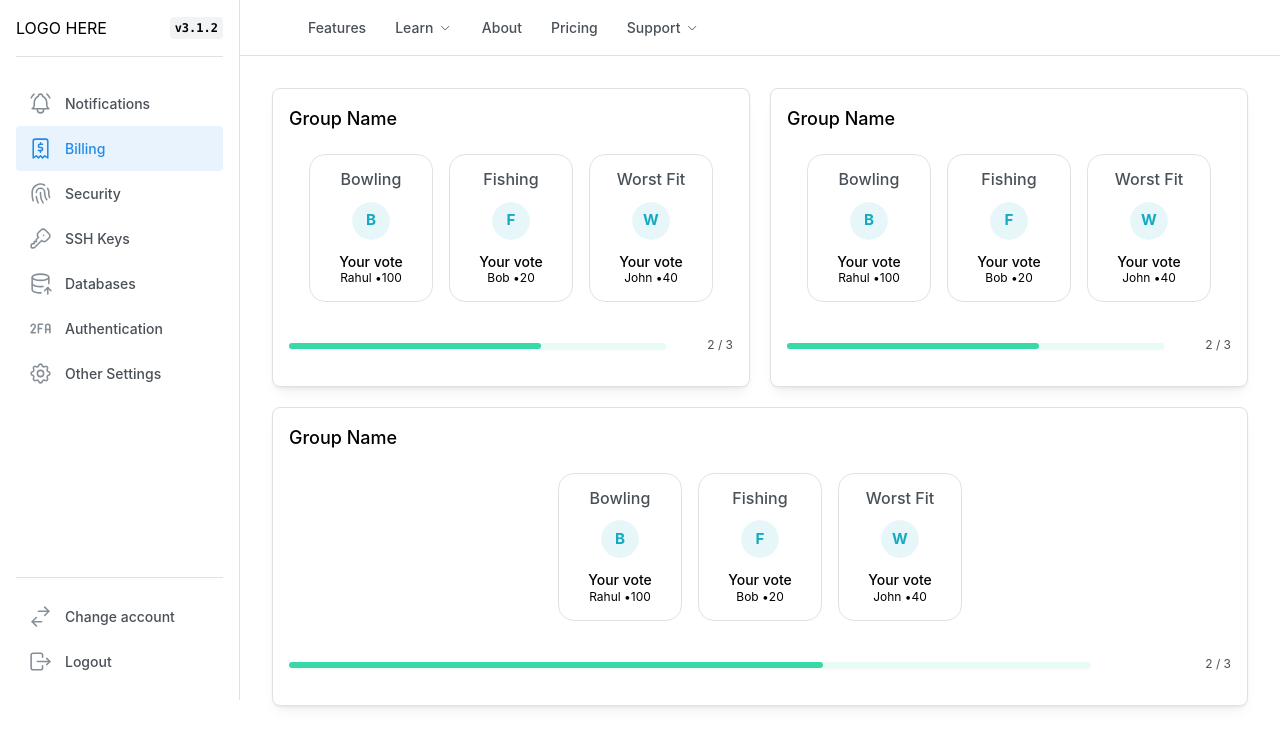
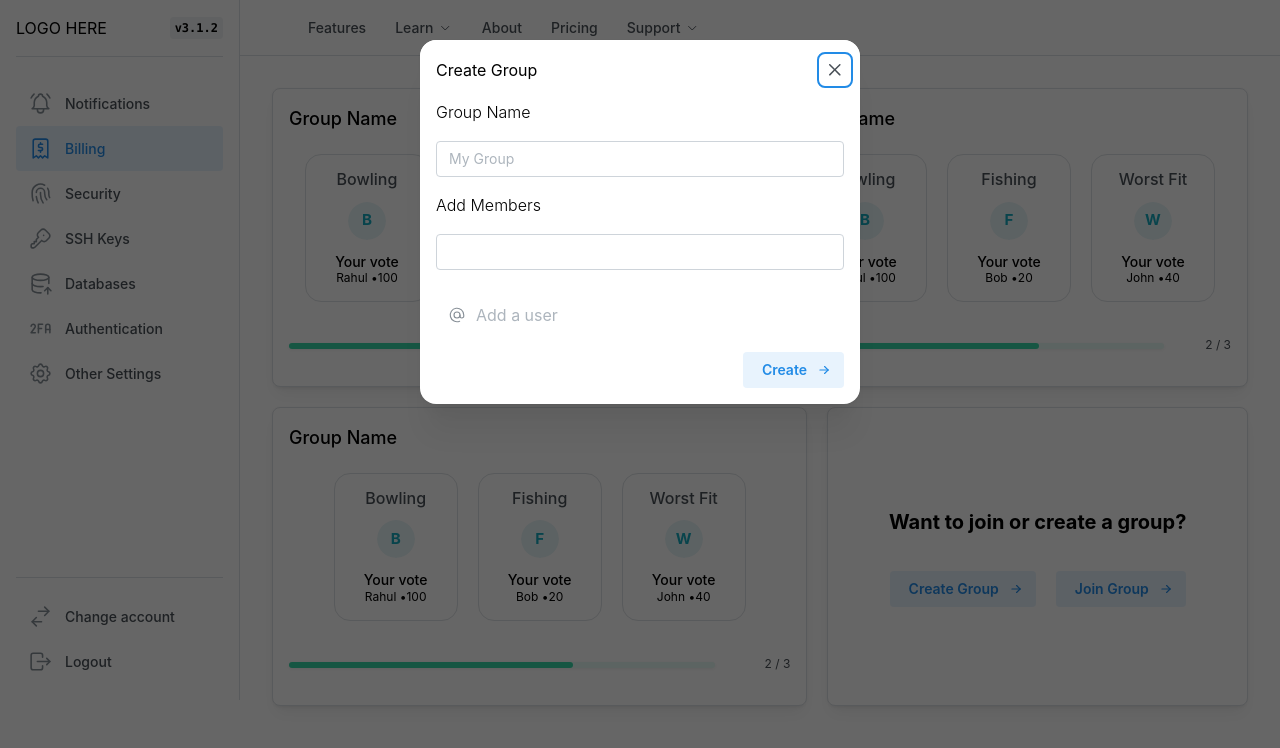
Before and after one commit to rahulmohan126/OddsUp, a React (Vite) app in the folder frontend/: page /home in a window 1280 px wide. Shown: the top 748 px of the page. Built offline with nearby package versions, Linux system fonts and the light colour scheme.

Commit message:
Group chat modals

```diff
--- /dev/null
+++ b/frontend/src/components/ContainedInput/ContainedInput.tsx
@@ -0,0 +1,20 @@
+import { TextInput } from "@mantine/core";
+import classes from "./ContainedInput.module.css";
+
+interface ContainedInputProps {
+  label: string;
+  placeholder: string;
+}
+
+export function ContainedInput(props: ContainedInputProps) {
+  return (
+    <>
+      <TextInput
+        // label="Shipping address"
+        // placeholder="15329 Huston 21st"
+        classNames={classes}
+        {...props}
+      />
+    </>
+  );
+}
--- /dev/null
+++ b/frontend/src/components/ContainedInput/ContainedInputs.module.css
@@ -0,0 +1,17 @@
+.root {
+    position: relative;
+  }
+
+  .input {
+    height: rem(54px);
+    padding-top: rem(18px);
+  }
+
+  .label {
+    position: absolute;
+    pointer-events: none;
+    font-size: var(--mantine-font-size-xs);
+    padding-left: var(--mantine-spacing-sm);
+    padding-top: calc(var(--mantine-spacing-sm) / 2);
+    z-index: 1;
+  }
--- a/frontend/src/components/GroupCard/EventCardMini.tsx
+++ b/frontend/src/components/GroupCard/EventCardMini.tsx
@@ -26,7 +26,7 @@ export default function EventCardMini(props: EventCardMiniProps) {
       h={"148px"}
       p={"sm"}
       withBorder={true}
-      style={{ borderColor: "gray.4" }}
+      style={{ borderColor: "gray.4"}}
       shadow="none"
       radius={"lg"}
     >
--- a/frontend/src/components/GroupCard/GroupCard.tsx
+++ b/frontend/src/components/GroupCard/GroupCard.tsx
@@ -29,7 +29,7 @@ export default function GroupCard() {
           Group Name
         </Text>
 
-        <Flex direction={"row"} gap={"md"} justify={"center"}>
+        <Flex direction={"row"} px={"md"} justify={"center"} gap={"lg"}>
           {eventCardData.map((eventCardData, index) => {
             return (
               <EventCardMini
--- /dev/null
+++ b/frontend/src/components/GroupChatModals/CreateGroupChatModal.tsx
@@ -0,0 +1,126 @@
+import { Modal, Box, Text, Input, Flex, Button } from "@mantine/core";
+import { IconHash, IconArrowRight, IconAt } from "@tabler/icons-react";
+
+import {
+  SegmentedControl,
+  TextInput,
+  rem,
+  Loader,
+  Divider,
+  Stack,
+  Pill,
+  InputBase,
+} from "@mantine/core";
+
+import { useInputState } from "@mantine/hooks";
+import { useState, useEffect } from "react";
+
+function cleanInput(str: string) {
+  // Remove non-alphanumeric characters and spaces using a regular expression
+  return str
+    .replace(/[^a-zA-Z0-9]/g, "")
+    .toLowerCase()
+    .trim();
+}
+
+interface CreateGroupChatModalProps {
+  opened: boolean;
+  close: () => void;
+}
+
+export default function CreateGroupChatModal(props: CreateGroupChatModalProps) {
+  const { opened, close } = props;
+
+  const [search, setSearch] = useInputState("");
+  const [loading, setLoading] = useState(false);
+  const [error, setError] = useState("");
+  const [users, setUsers] = useState<string[]>([]);
+
+  const handleSearch = async (event: React.ChangeEvent<HTMLInputElement>) => {
+    setSearch(event.target.value);
+  };
+
+  const enterSearch = async () => {
+    const newUsername = cleanInput(search);
+
+    if (users.includes(newUsername)) {
+      setError("User already included!");
+      return;
+    }
+
+    if (users.length >= 10) {
+      setError("You can only add 10 users!");
+      return;
+    }
+
+    let nextUsers = [...users, cleanInput(search)];
+    setUsers(nextUsers);
+    setSearch("");
+    setError("");
+    console.log(users);
+  };
+
+  const deleteUsername = (username: string) => {
+    setUsers(users.filter((user) => user !== username));
+  };
+
+  return (
+    <>
+      <Modal opened={opened} onClose={close} title="Create Group" radius={"lg"}>
+        <Flex align={"start"} gap={"md"} direction={"column"}>
+          <Text fw={300}>Group Name</Text>
+          <Input placeholder="My Group" w={"100%"} />
+          <Text fw={300}>Add Members</Text>
+
+          <Flex direction={"column"} gap={"sm"} justify={"center"} w={"100%"}>
+            <InputBase component="div" multiline w={"100%"}>
+              <Pill.Group>
+                {users.map((username, index) => (
+                  <Pill
+                    key={index}
+                    withRemoveButton
+                    size="md"
+                    removeButtonProps={{
+                      onClick: () => {
+                        deleteUsername(username);
+                      },
+                    }}
+                  >
+                    @{username}
+                  </Pill>
+                ))}
+              </Pill.Group>
+            </InputBase>
+            <TextInput
+              mt={"sm"}
+              radius="lg"
+              variant="outline"
+              size="md"
+              placeholder="Add a user"
+              error={error}
+              leftSection={
+                <IconAt
+                  style={{ width: rem(18), height: rem(18) }}
+                  stroke={1.5}
+                />
+              }
+              rightSection={loading ? <Loader size="1rem" /> : null}
+              value={search}
+              onChange={handleSearch}
+              onKeyDown={(e) => {
+                if (e.key === "Enter") {
+                  enterSearch();
+                }
+              }}
+            />
+          </Flex>
+          <Flex direction={"row"} w={"100%"} justify={"end"} gap={"md"}>
+            <Button variant="light" rightSection={<IconArrowRight size={14} />}>
+              Create
+            </Button>
+          </Flex>
+        </Flex>
+      </Modal>
+    </>
+  );
+}
--- /dev/null
+++ b/frontend/src/components/GroupChatModals/JoinGroupChatModal.tsx
@@ -0,0 +1,38 @@
+import { Modal, Box, Text, Input, Flex, Button } from "@mantine/core";
+import { IconHash, IconArrowRight } from "@tabler/icons-react";
+
+import { useState } from "react";
+
+interface JoinGroupChatModalProps {
+  opened: boolean;
+  close: () => void;
+}
+
+export default function JoinGroupChatModal(props: JoinGroupChatModalProps) {
+  const { opened, close } = props;
+  const [loading, setLoading] = useState(false);
+  return (
+    <>
+      <Modal opened={opened} onClose={close} title="Join Group" radius={"lg"}>
+        <Flex
+          align={"center"}
+          justify={"center"}
+          gap={"md"}
+          direction={"column"}
+        >
+          <Flex direction={"row"} w={"100%"} gap={"md"}>
+            <Input
+              placeholder="Join Code"
+              leftSection={<IconHash size={16} />}
+              w={"75%"}
+            />
+            <Button variant="light" rightSection={<IconArrowRight size={14} />}>
+              Join
+            </Button>
+          </Flex>
+          <Text size="sm" c={"gray.7"}>Join a friend's group via its join code.</Text>
+        </Flex>
+      </Modal>
+    </>
+  );
+}
--- /dev/null
+++ b/frontend/src/components/JoinCreateGroupCard/JoinCreateGroupCard.tsx
@@ -0,0 +1,36 @@
+import { Paper, Text, Flex, Button } from "@mantine/core";
+import { IconArrowRight } from "@tabler/icons-react";
+
+export default function JoinCreateGroupCard() {
+  return (
+    <Paper
+      withBorder={true}
+      radius={"md"}
+      shadow="sm"
+      miw={"376px"}
+      maw={"100%"}
+      style={{ flexGrow: 1 }}
+      p={"xl"}
+    >
+      <Flex
+        justify={"center"}
+        align={"center"}
+        gap={"xl"}
+        direction={"column"}
+        h={"100%"}
+      >
+        <Text size="xl" fw={700}>
+          Want to join or create a group?
+        </Text>
+        <Flex direction={"row"} gap={"lg"}>
+          <Button variant="light" rightSection={<IconArrowRight size={14} />}>
+            Create Group
+          </Button>
+          <Button variant="light" rightSection={<IconArrowRight size={14} />}>
+            Join Group
+          </Button>
+        </Flex>
+      </Flex>
+    </Paper>
+  );
+}
--- a/frontend/src/pages/Home.tsx
+++ b/frontend/src/pages/Home.tsx
@@ -1,6 +1,8 @@
 import Layout from "./Layout";
 
 import GroupCard from "../components/GroupCard/GroupCard";
+import JoinCreateGroupCard from "../components/JoinCreateGroupCard/JoinCreateGroupCard";
+
 import { Flex } from "@mantine/core";
 
 export default function Home() {
@@ -11,6 +13,7 @@ export default function Home() {
           <GroupCard />
           <GroupCard />
           <GroupCard />
+          <JoinCreateGroupCard />
         </Flex>
       </div>
     </Layout>
--- a/frontend/src/pages/Layout.tsx
+++ b/frontend/src/pages/Layout.tsx
@@ -1,13 +1,28 @@
 import { Flex } from "@mantine/core";
+import { Modal, Button, Title } from "@mantine/core";
+
+import { useDisclosure } from "@mantine/hooks";
 
 import { NavbarSimple } from "../components/Navbar/NavbarSimple";
 import { HeaderMenu } from "../components/Header/HeaderMenu";
+import JoinGroupChatModal from "../components/GroupChatModals/JoinGroupChatModal";
+import CreateGroupChatModal from "../components/GroupChatModals/CreateGroupChatModal";
 
 interface LayoutProps {
   children: React.ReactNode;
 }
 
 export default function Layout(props: LayoutProps) {
+  const [
+    openedCreateGroupModal,
+    { open: openCreateGroupModal, close: closeCreateGroupModal },
+  ] = useDisclosure(true);
+
+  const [
+    openedJoinGroupModal,
+    { open: openJoinGroupModal, close: closeJoinGroupModal },
+  ] = useDisclosure(false);
+
   return (
     <>
       <Flex direction={"row"}>
@@ -17,6 +32,16 @@ export default function Layout(props: LayoutProps) {
           <Flex p={"xl"}>{props.children}</Flex>
         </Flex>
       </Flex>
+
+      <JoinGroupChatModal
+        opened={openedJoinGroupModal}
+        close={closeJoinGroupModal}
+      />
+
+      <CreateGroupChatModal
+        opened={openedCreateGroupModal}
+        close={closeCreateGroupModal}
+      />
     </>
   );
 }
```
